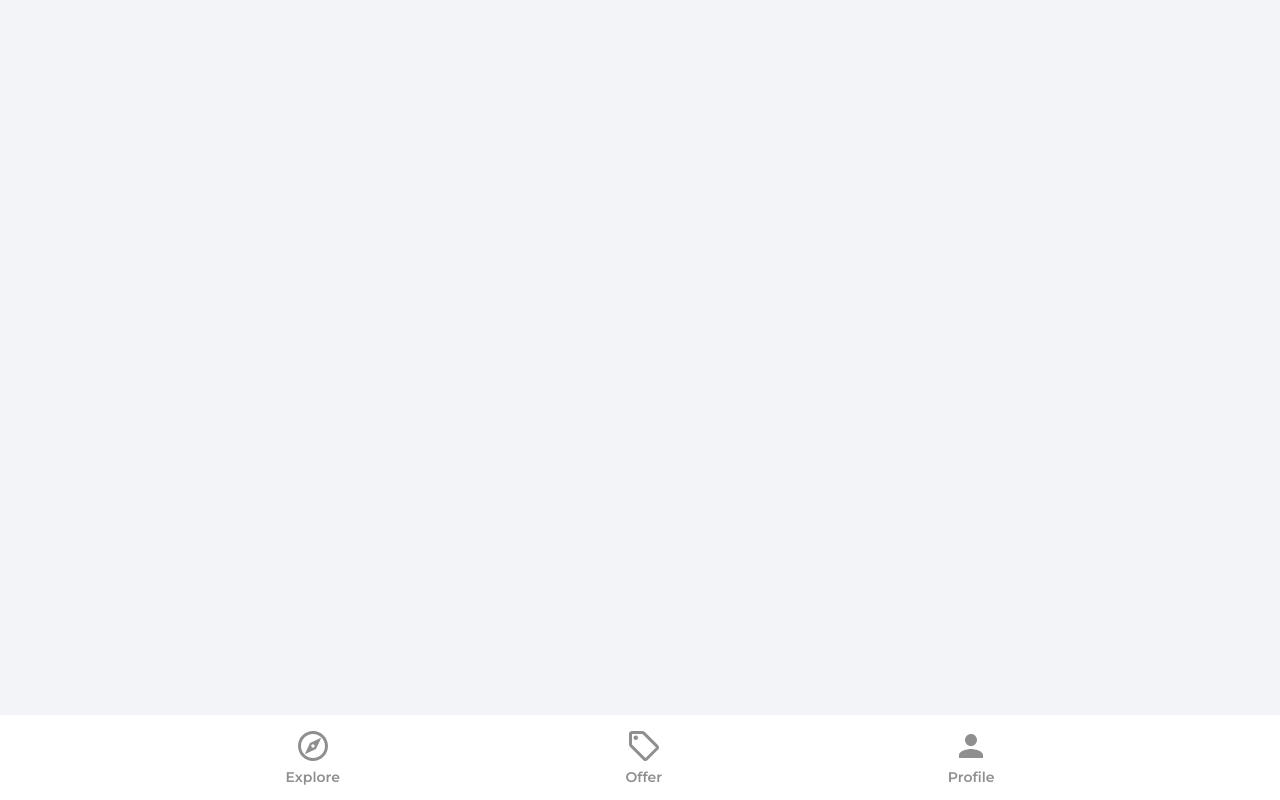
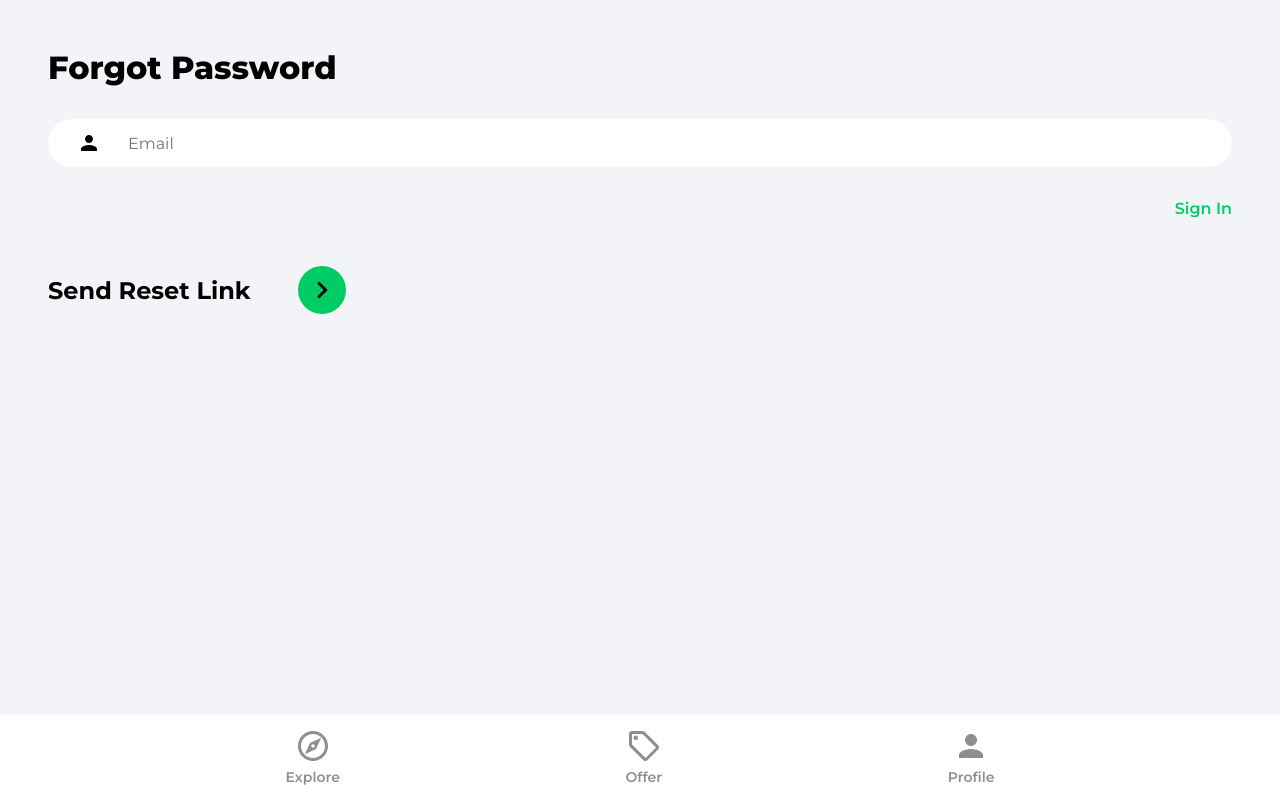
Before and after one commit to danick-carrier/house-marketplace, a React (Create React App) app: page /forgot-password in a window 1280 px wide. Built offline with nearby package versions, Linux system fonts and the light colour scheme.

Commit message:
forgot password

```diff
--- a/src/pages/ForgotPassword.jsx
+++ b/src/pages/ForgotPassword.jsx
@@ -1,8 +1,56 @@
+import { useState } from "react";
+import { Link } from "react-router-dom";
+import { getAuth, sendPasswordResetEmail } from "firebase/auth";
+import { toast } from "react-toastify";
+import { ReactComponent as ArrowRightIcon } from "../assets/svg/keyboardArrowRightIcon.svg";
+
 function ForgotPassword() {
-  return(
-    <>
-    </>
+  const [email, setEmail] = useState("");
+
+  const onChange = (e) => {
+    setEmail(e.target.value);
+  };
+
+  const onSubmit = async (e) => {
+    e.preventDefault();
+    try {
+      const auth = getAuth();
+      await sendPasswordResetEmail(auth, email);
+      toast.success("Email was sent");
+    } catch (error) {
+      toast.error("Could not send reset email");
+    }
+  };
+
+  return (
+    <div className="pageContainer">
+      <header>
+        <p className="pageHeader">Forgot Password</p>
+      </header>
+
+      <main>
+        <form onSumbit={onSubmit}>
+          <input
+            type="email"
+            className="emailInput"
+            placeholder="Email"
+            id="email"
+            value={email}
+            onChange={onChange}
+          />
+          <Link className="forgotPasswordLink" to="/sign-in">
+            Sign In
+          </Link>
+
+          <div className="signInBar">
+            <div className="signInText">Send Reset Link</div>
+            <button className="signInButton">
+              <ArrowRightIcon fill="#fffff" width="34px" height="34px" />
+            </button>
+          </div>
+        </form>
+      </main>
+    </div>
   );
 }
-
 export default ForgotPassword;
```
